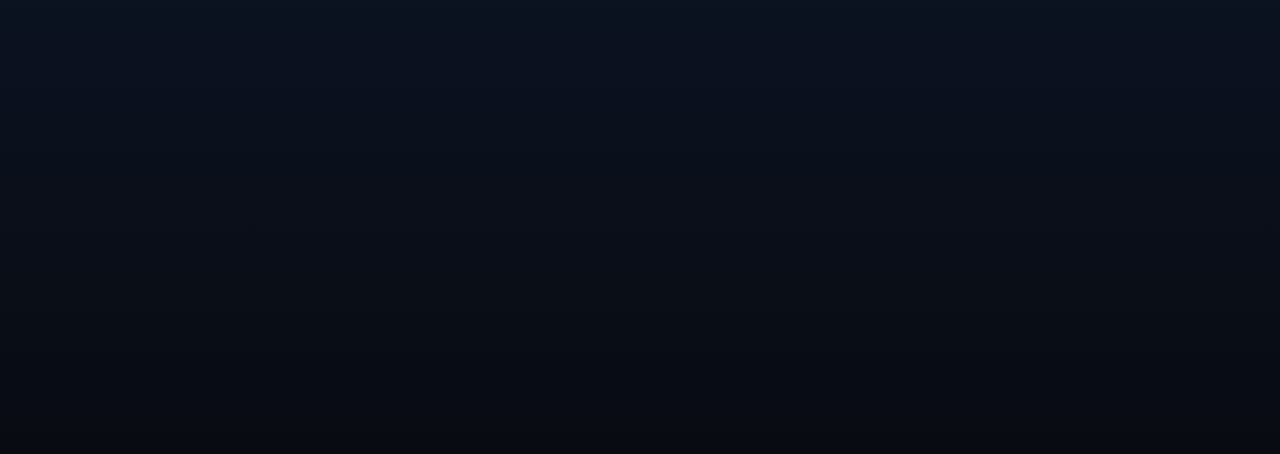
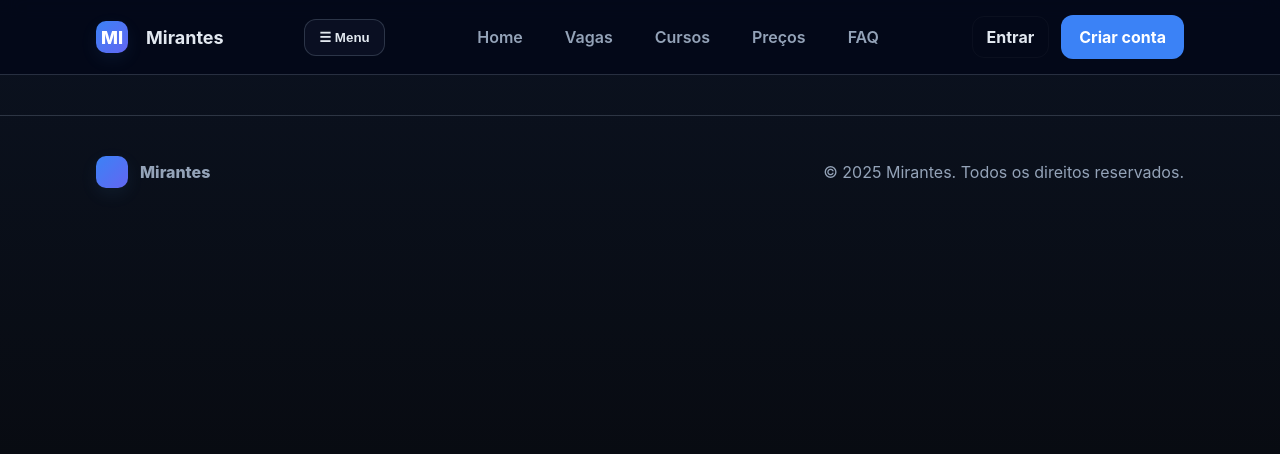
Before and after one commit to PedroVasco03/mirantes-clone, a React (Create React App) app: page /pricing in a window 1280 px wide. Before the commit this address had no page. Shown: the top 454 px of the page. Built offline with nearby package versions, Linux system fonts and the light colour scheme.

Commit message:
Editing pages

```diff
--- a/src/components/footer/Footer.tsx
+++ b/src/components/footer/Footer.tsx
@@ -8,7 +8,7 @@ const Footer = () => {
                 alignItems:'center',
                 gap:'12px'}}>
                 <div className="logo" aria-hidden></div><div style={{fontWeight:'800'}}>Mirantes</div></div>
-                <div style={{color:'var(--muted)'}}>© 2025 Mirantes. Todos os direitos reservados.</div>
+                <div style={{color:'var(--muted)'}}>© {new Date().getFullYear()} Mirantes. Todos os direitos reservados.</div>
             </div>
         </footer>
     )
--- a/src/components/navbar/Nav.tsx
+++ b/src/components/navbar/Nav.tsx
@@ -1,3 +1,4 @@
+import { Link } from "react-router-dom";
 import "../global.componets.css";
 import "./nav.css";
 const Nav = () => {
@@ -5,14 +6,15 @@ const Nav = () => {
         <nav className="nav">
             <div className="nav-inner container">
                 <div className="brand"><div className="logo" aria-hidden>MI</div><div style={{marginLeft:'6px'}}>Mirantes</div></div>
-                <button className="menu-btn btn" aria-label="Abrir menu">☰ Menu</button><div className="nav-links">
-                <a href="index.html" className="link">Home</a>
-                <a href="jobs.html" className="link">Vagas</a>
-                <a href="courses.html" className="link">Cursos</a>
-                <a href="pricing.html" className="link">Preços</a>
-                <a href="faq.html" className="link">FAQ</a>
+                <button className="menu-btn btn" aria-label="Abrir menu">☰ Menu</button>
+                <div className="nav-links">
+                    <Link to="/" className="link">Home</Link>
+                    <Link to="/job" className="link">Vagas</Link>
+                    <Link to="/courses" className="link">Cursos</Link>
+                    <Link to="/pricing" className="link">Preços</Link>
+                    <Link to="/faq" className="link">FAQ</Link>
                 </div>
-                <div className="cta"><a className="btn ghost" href="auth.html">Entrar</a><a className="btn primary" href="auth.html">Criar conta</a></div>
+                <div className="cta"><Link to="/auth" className="btn ghost">Entrar</Link> <Link to="/auth" className="btn primary">Criar conta</Link></div>
             </div>
         </nav>
 
--- a/src/pages/company/Company.tsx
+++ b/src/pages/company/Company.tsx
@@ -1,8 +1,13 @@
+import Footer from "../../components/footer/Footer";
+import Nav from "../../components/navbar/Nav";
 import "./company.css";
 
 const Company = () =>{
     return(
-    <section></section>
+    <main>
+        <Nav/>
+        <Footer/>
+    </main>
     )
 }
 
--- a/src/pages/courses/Courses.tsx
+++ b/src/pages/courses/Courses.tsx
@@ -1,8 +1,13 @@
+import Footer from "../../components/footer/Footer";
+import Nav from "../../components/navbar/Nav";
 import "./courses.css";
 
 const Courses = () =>{
     return(
-        <section></section>
+        <main>
+            <Nav/>
+            <Footer/>
+        </main>
     )
 }
 
--- a/src/pages/faq/Faq.tsx
+++ b/src/pages/faq/Faq.tsx
@@ -1,8 +1,13 @@
+import Footer from "../../components/footer/Footer";
+import Nav from "../../components/navbar/Nav";
 import "./faq.css";
 
 const Faq = () =>{
     return(
-        <section></section>
+        <main>
+            <Nav/>
+            <Footer/>
+        </main>
     )
 }
 
--- a/src/pages/jobs/Job.tsx
+++ b/src/pages/jobs/Job.tsx
@@ -1,8 +1,13 @@
+import Footer from "../../components/footer/Footer";
+import Nav from "../../components/navbar/Nav";
 import "./job.css";
 
 const Job = () =>{
     return(
-        <section></section>
+        <main>
+            <Nav/>
+            <Footer/>
+        </main>
     )
 }
 
--- a/src/pages/pricing/Pricing.tsx
+++ b/src/pages/pricing/Pricing.tsx
@@ -1,10 +1,13 @@
+import Footer from "../../components/footer/Footer";
+import Nav from "../../components/navbar/Nav";
 import "./pricing.css";
 
 const Pricing = () => {
     return(
-        <>
-
-        </>
+        <main>
+            <Nav/>
+            <Footer/>
+        </main>
     )
 }
 
--- a/src/pages/profile/Profile.tsx
+++ b/src/pages/profile/Profile.tsx
@@ -1,8 +1,13 @@
+import Footer from "../../components/footer/Footer";
+import Nav from "../../components/navbar/Nav";
 import "./profile.css";
 
 const Profile = () =>{
     return(
-        <section></section>
+        <main>
+            <Nav/>
+            <Footer/>
+        </main>
     )
 }
 
--- a/src/routes/routes.tsx
+++ b/src/routes/routes.tsx
@@ -18,7 +18,7 @@ export default function AppRoutes() {
         <Route path="/company" element={<Company/>}></Route>
         <Route path="/courses" element={<Courses />} />
         <Route path="/faq" element={<Faq />} />
-        <Route path="/princing" element={<Pricing />} />
+        <Route path="/pricing" element={<Pricing />} />
         <Route path="/job" element={<Job />} />
         <Route path="/profile" element={<Profile />} />
       </Routes>
```
